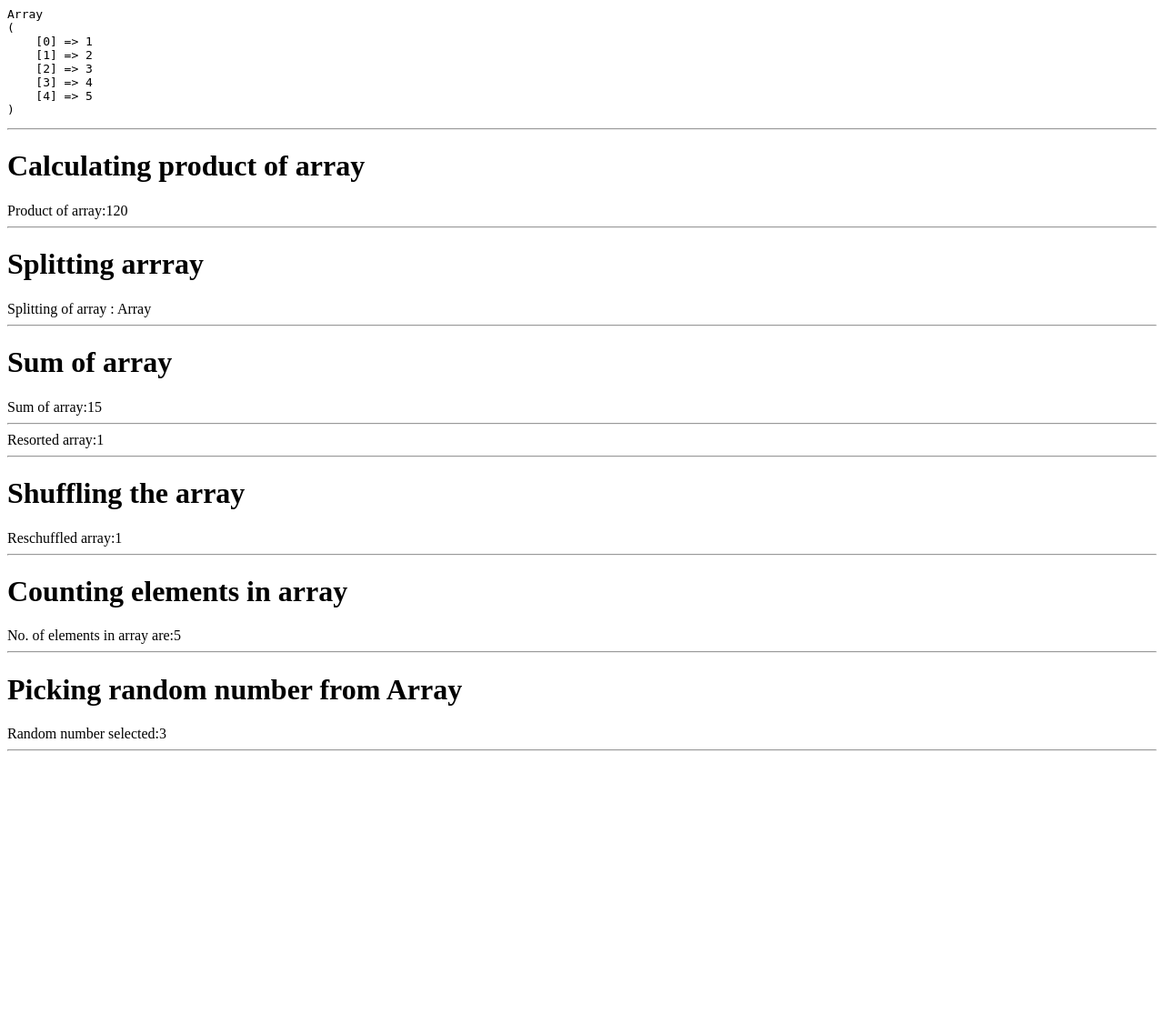
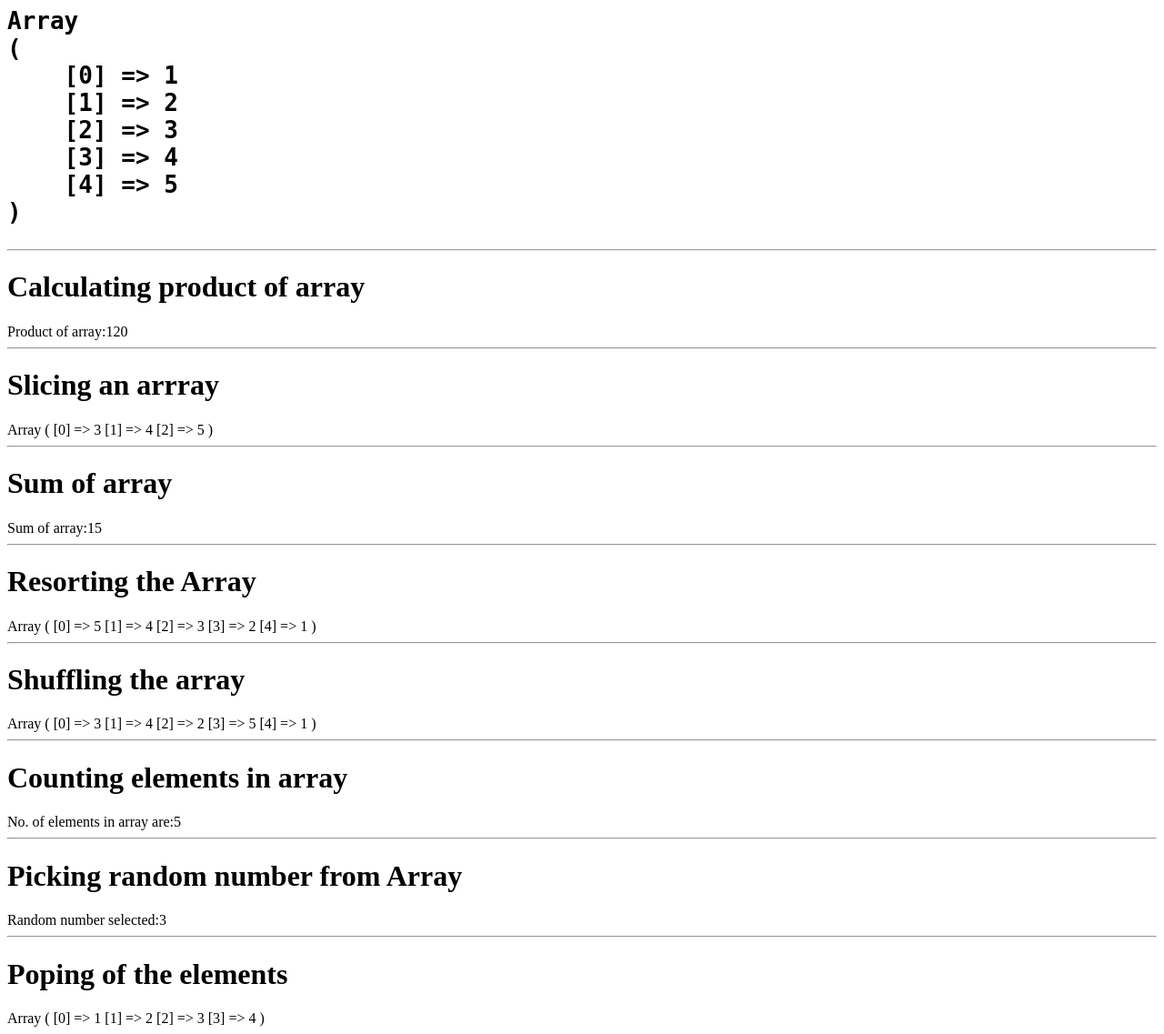
Before and after one commit to sanchitkul/Array, a PHP site: page / in a window 1280 px wide. Shown: the whole page at 91% size. Before the commit the page ends 826 px from the top, so only its background shows below. Run offline with PHP 8.4, Linux system fonts and the light colour scheme.

Commit message:
Added 3 other functions

```diff
--- a/index.php
+++ b/index.php
@@ -4,17 +4,18 @@ $obj = new main();
 $numbers = array('1','2','3','4','5');
 $obj-> print_r($numbers);
 $obj-> array_product($numbers);
-$obj-> array_chunk($numbers);
+$obj-> array_slice($numbers);
 $obj-> array_sum($numbers);
 $obj-> rsort($numbers);
 $obj-> shuffle($numbers);
 $obj->  count($numbers);
 $obj-> array_rand($numbers);
+$obj-> array_pop($numbers);
 class main
 {
 public function print_r($numbers)
 {
-echo '<pre>',print_r($numbers, true),'</pre>';
+echo '<h1><pre>',print_r($numbers, true),'</pre></h1>';
 echo'<hr>';
 }
 public function array_product($numbers)
@@ -23,10 +24,12 @@ echo'<h1> Calculating product of array</h1>';
 echo"Product of array:" . array_product($numbers);
 echo'<hr>';
 }
-public function array_chunk($numbers)
+public function array_slice($numbers)
 {
-echo'<h1>Splitting arrray</h1>';
-echo"Splitting of array : " . array_chunk($numbers,2);
+echo'<h1>Slicing an arrray</h1>';
+$pac=array_slice($numbers, 2);
+print_r($pac);
+
 echo'<hr>';
 }
 public function array_sum($numbers)
@@ -37,14 +40,16 @@ echo'<hr>';
 }
 public function rsort($numbers)
 {
-echo'<h1Resorting the Array</h1>';
-echo"Resorted array:" . rsort($numbers);
+echo'<h1>Resorting the Array</h1>';
+rsort($numbers);
+print_r($numbers);
 echo'<hr>';
 }
 public function shuffle($numbers)
 {
 echo'<h1>Shuffling the array</h1>';
-echo"Reschuffled array:" . shuffle($numbers);
+shuffle($numbers);
+print_r($numbers);
 echo'<hr>';
 }
 public function count($numbers)
@@ -59,19 +64,11 @@ echo'<h1>Picking random number from Array</h1>';
 echo"Random number selected:" . array_rand($numbers);
 echo'<hr>';
 }
-
-
-
-
-
-
-
-
-
-
-
-
-
-
+public function array_pop($numbers)
+{
+echo '<h1> Poping of the elements </h1>';
+array_pop($numbers);
+print_r($numbers);
+}
 }
 ?>
```
